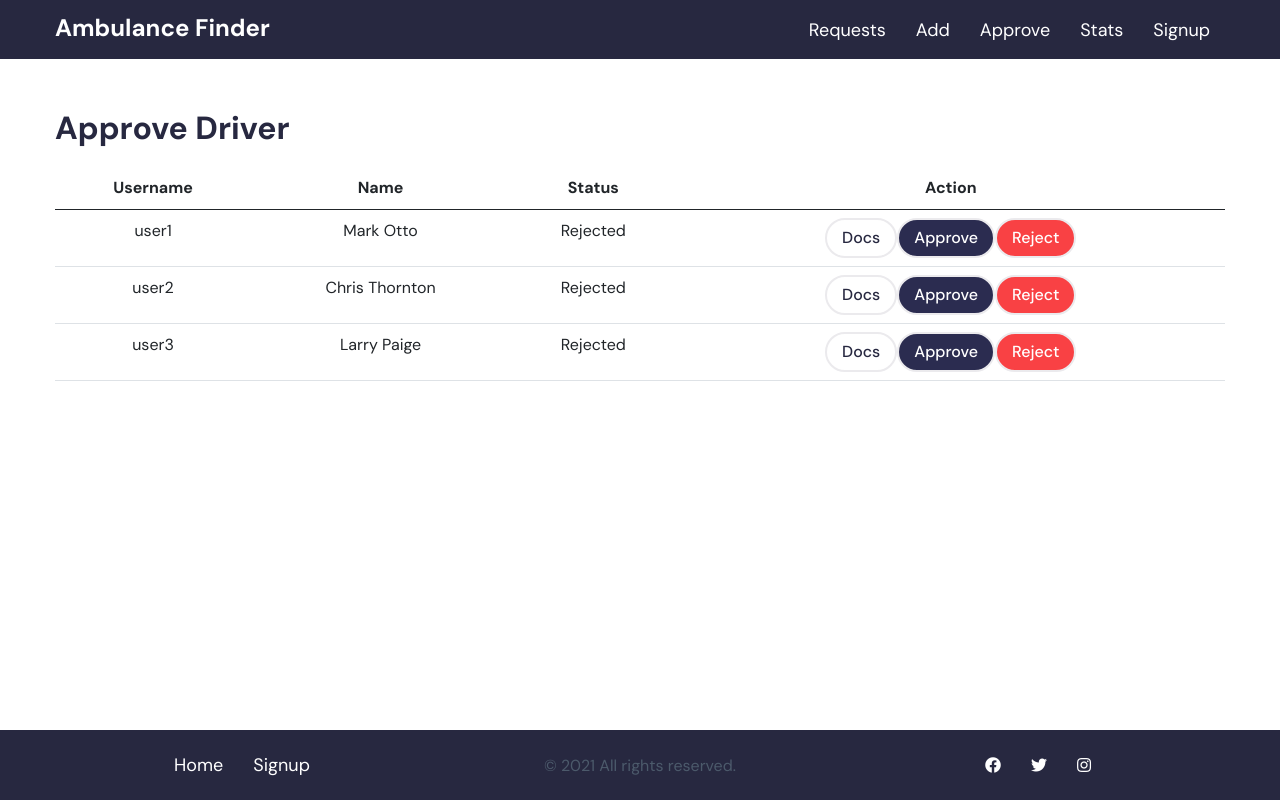
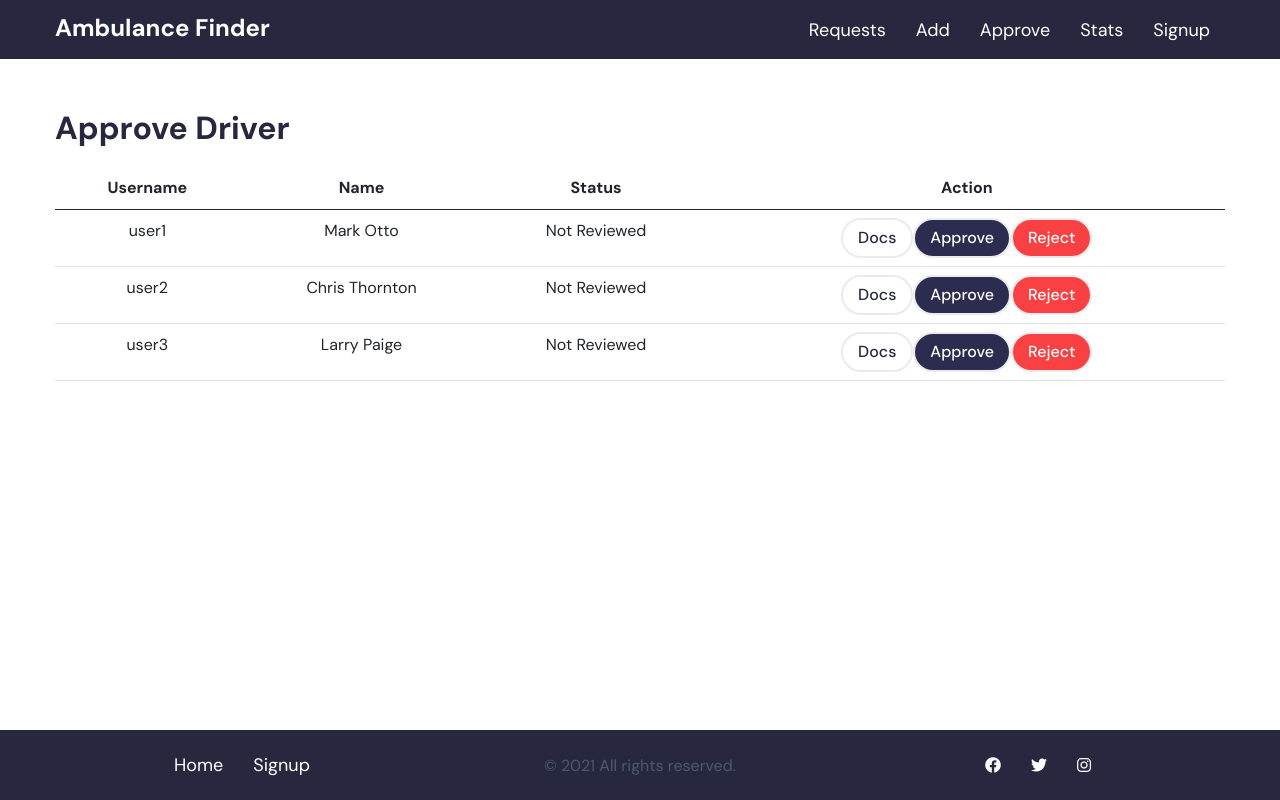
Before and after one commit to rraaffiii/AmbulanceFinder, a React (Create React App) app: page /approve-driver in a window 1280 px wide. Built offline with nearby package versions, Linux system fonts and the light colour scheme.

Commit message:
Fixed ApproveDriver

```diff
--- a/src/components/RowApproveDriver.jsx
+++ b/src/components/RowApproveDriver.jsx
@@ -2,16 +2,13 @@ import React, { useState } from 'react'
 import Button from './Button'
 
 const RowApproveDriver = ({ id, username, name, statusData, docs }) => {
-  const [status, setStatus] = useState(null)
+  const [status, setStatus] = useState(0)
   const [doc, setDoc] = useState(null)
-  const handleApprove = () => {
-    setStatus(true)
-  }
-  const handleReject = () => {
-    setStatus(false)
-  }
   const handleDetails = () => {
     setDoc(!doc)
+  }
+  const handleChange = (id) => {
+    setStatus(id)
   }
   return (
     <>
@@ -19,24 +16,27 @@ const RowApproveDriver = ({ id, username, name, statusData, docs }) => {
         <td>{username}</td>
         <td>{name}</td>
         <td>
-          {(status && 'Approved') || (!status && 'Rejected') || 'Not Reviewed'}
+          {(status == 0 && 'Not Reviewed') ||
+            (status == 1 && 'Approved') ||
+            (status == 2 && 'Rejected')}
         </td>
         <td>
           <>
             <Button className='sm' event={handleDetails} text='Docs' />
             <Button
-              className={`sm action-1 ${status !== null && 'disabled'}`}
+              className={`sm action-1 ${status !== 0 && 'disabled'}`}
               color='action-1'
               link='# '
               text={(status && 'Approved') || 'Approve'}
-              event={handleApprove}
+              event={handleChange}
+              id={1}
             />
             <Button
-              className={`sm action-2 ${status !== null && 'disabled'}`}
+              className={`sm action-2 ${status !== 0 && 'disabled'}`}
               link='# '
               text='Reject'
-              event={handleReject}
-              id={id}
+              event={handleChange}
+              id={2}
             />
           </>
         </td>
```
Also changed, not shown: 1 other file (tests, documents, lock files or other folders).
